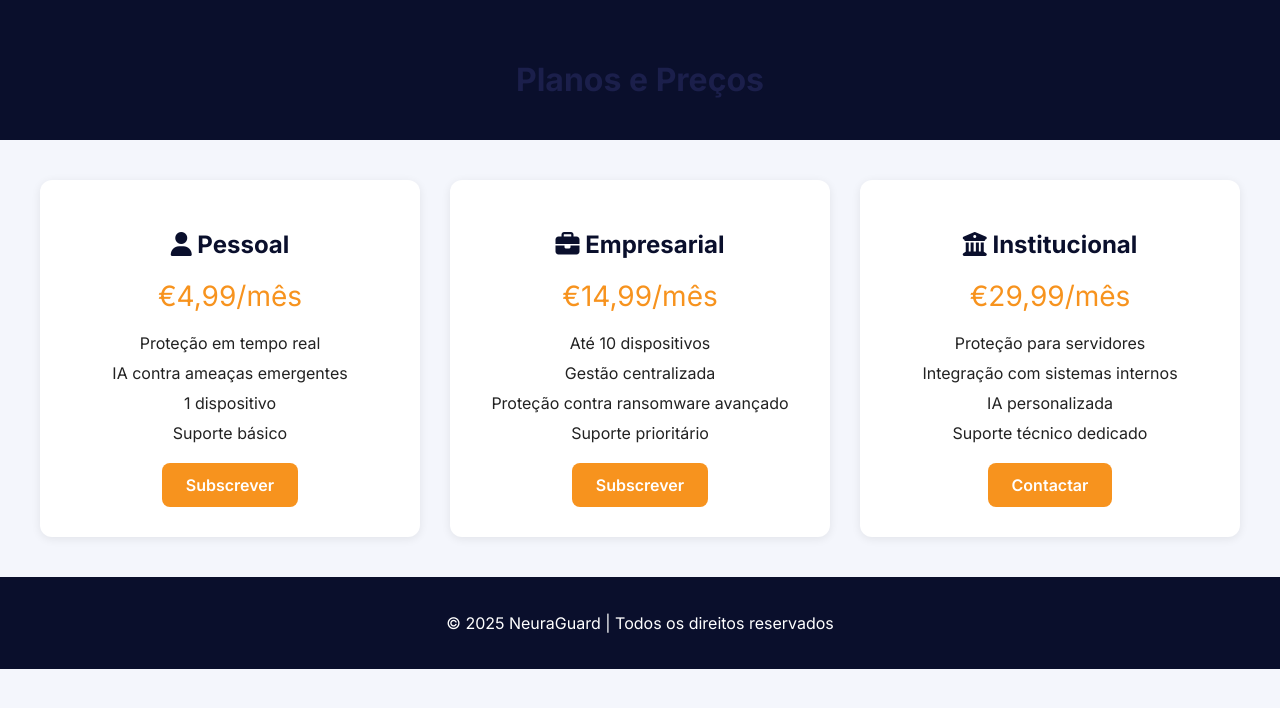
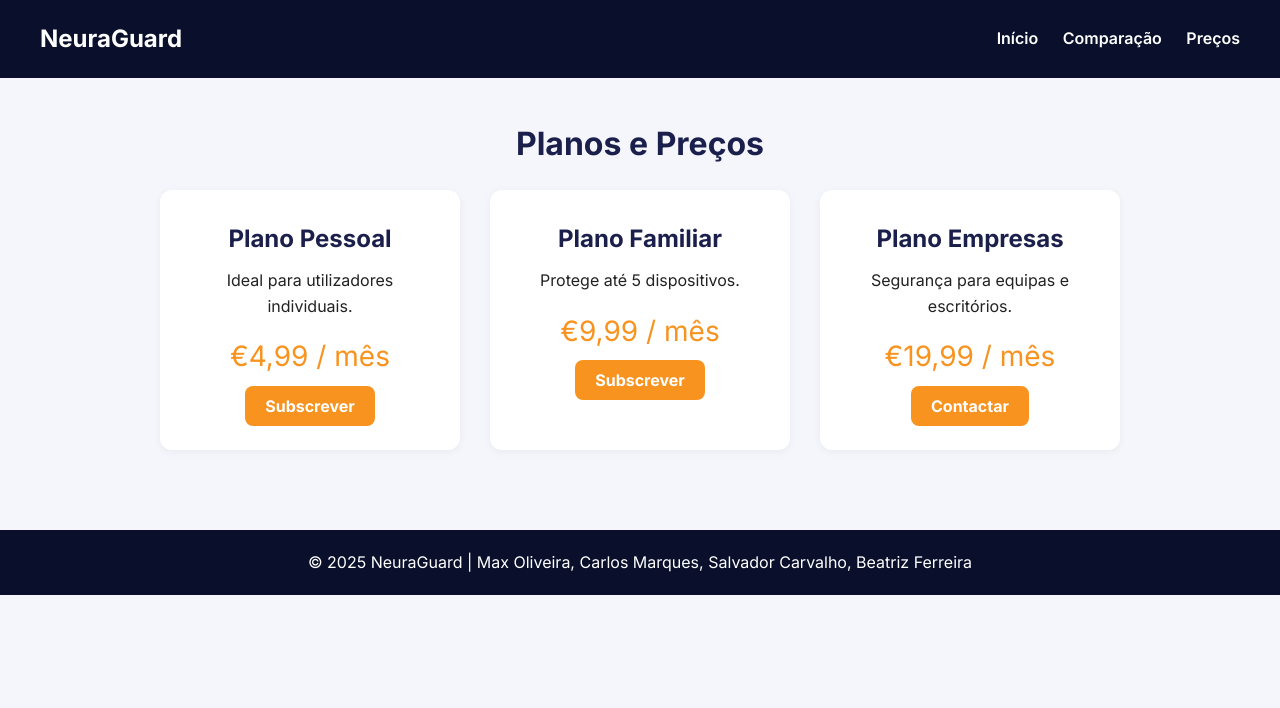
Before and after one commit to Nexusbuildcompany/Neura-Guard, a plain HTML site: page precos.html in a window 1280 px wide. Drawn offline with Linux system fonts and the light colour scheme.

Commit message:
correção de bugs

```diff
--- a/precos.html
+++ b/precos.html
@@ -5,131 +5,121 @@
   <title>Preços - NeuraGuard</title>
   <meta name="viewport" content="width=device-width, initial-scale=1">
   <link href="https://fonts.googleapis.com/css2?family=Inter:wght@400;600;700&display=swap" rel="stylesheet">
-  <script src="https://kit.fontawesome.com/a2d9c6b3da.js" crossorigin="anonymous"></script>
   <style>
+    * {
+      margin: 0; padding: 0; box-sizing: border-box;
+    }
     body {
       font-family: 'Inter', sans-serif;
       background-color: #f4f6fc;
-      margin: 0;
-      padding: 0;
       color: #222;
+      line-height: 1.6;
     }
-
-    header, footer {
+    header {
       background-color: #0a0f2c;
       color: white;
       padding: 20px 40px;
+      display: flex;
+      justify-content: space-between;
+      align-items: center;
+    }
+    nav a {
+      color: white;
+      margin-left: 20px;
+      text-decoration: none;
+      font-weight: 600;
+    }
+    nav a:hover {
+      color: #f7931e;
+    }
+    h1 {
       text-align: center;
+      margin: 40px 0 20px;
+      color: #1b1f4b;
     }
-
-    h1 {
-      margin-top: 40px;
-      color: #1b1f4b;
-      text-align: center;
-    }
-
-    .planos {
+    .precos-container {
       display: grid;
       grid-template-columns: repeat(auto-fit, minmax(280px, 1fr));
       gap: 30px;
-      padding: 40px;
-      max-width: 1200px;
+      max-width: 1000px;
       margin: auto;
+      padding: 0 20px 40px;
     }
-
     .plano {
-      background: white;
+      background-color: white;
+      border-radius: 12px;
+      box-shadow: 0 2px 8px rgba(0,0,0,0.05);
       padding: 30px;
-      border-radius: 12px;
-      box-shadow: 0 2px 10px rgba(0,0,0,0.08);
       text-align: center;
     }
-
     .plano h2 {
+      color: #1b1f4b;
       margin-bottom: 10px;
-      color: #0a0f2c;
     }
-
     .preco {
       font-size: 28px;
       color: #f7931e;
-      margin: 20px 0;
+      margin: 15px 0;
     }
-
-    .plano ul {
-      list-style: none;
-      padding: 0;
-      margin-bottom: 20px;
-    }
-
-    .plano ul li {
-      margin: 10px 0;
-    }
-
     .btn {
       background-color: #f7931e;
       color: white;
-      padding: 12px 24px;
-      border: none;
+      padding: 10px 20px;
+      text-decoration: none;
       border-radius: 8px;
-      font-weight: 600;
-      text-decoration: none;
-      display: inline-block;
+      font-weight: bold;
+      transition: background-color 0.3s;
     }
-
     .btn:hover {
       background-color: #d86d00;
+    }
+    footer {
+      background-color: #0a0f2c;
+      color: white;
+      text-align: center;
+      padding: 20px;
+      margin-top: 40px;
     }
   </style>
 </head>
 <body>
 
 <header>
-  <h1>Planos e Preços</h1>
+  <h2>NeuraGuard</h2>
+  <nav>
+    <a href="index.html">Início</a>
+    <a href="comparacao.html">Comparação</a>
+    <a href="precos.html">Preços</a>
+  </nav>
 </header>
 
-<section class="planos">
+<h1>Planos e Preços</h1>
 
+<div class="precos-container">
   <div class="plano">
-    <h2><i class="fas fa-user"></i> Pessoal</h2>
-    <p class="preco">€4,99/mês</p>
-    <ul>
-      <li>Proteção em tempo real</li>
-      <li>IA contra ameaças emergentes</li>
-      <li>1 dispositivo</li>
-      <li>Suporte básico</li>
-    </ul>
+    <h2>Plano Pessoal</h2>
+    <p>Ideal para utilizadores individuais.</p>
+    <div class="preco">€4,99 / mês</div>
     <a href="#" class="btn">Subscrever</a>
   </div>
 
   <div class="plano">
-    <h2><i class="fas fa-briefcase"></i> Empresarial</h2>
-    <p class="preco">€14,99/mês</p>
-    <ul>
-      <li>Até 10 dispositivos</li>
-      <li>Gestão centralizada</li>
-      <li>Proteção contra ransomware avançado</li>
-      <li>Suporte prioritário</li>
-    </ul>
+    <h2>Plano Familiar</h2>
+    <p>Protege até 5 dispositivos.</p>
+    <div class="preco">€9,99 / mês</div>
     <a href="#" class="btn">Subscrever</a>
   </div>
 
   <div class="plano">
-    <h2><i class="fas fa-university"></i> Institucional</h2>
-    <p class="preco">€29,99/mês</p>
-    <ul>
-      <li>Proteção para servidores</li>
-      <li>Integração com sistemas internos</li>
-      <li>IA personalizada</li>
-      <li>Suporte técnico dedicado</li>
-    </ul>
+    <h2>Plano Empresas</h2>
+    <p>Segurança para equipas e escritórios.</p>
+    <div class="preco">€19,99 / mês</div>
     <a href="#" class="btn">Contactar</a>
   </div>
-
-</section>
+</div>
 
 <footer>
-  <p>&copy; 2025 NeuraGuard | Todos os direitos reservados</p>
+  <p>&copy; 2025 NeuraGuard | Max Oliveira, Carlos Marques, Salvador Carvalho, Beatriz Ferreira</p>
 </footer>
 
 </body>
```
